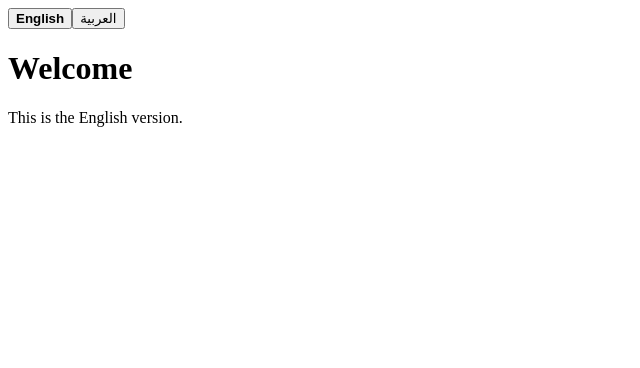
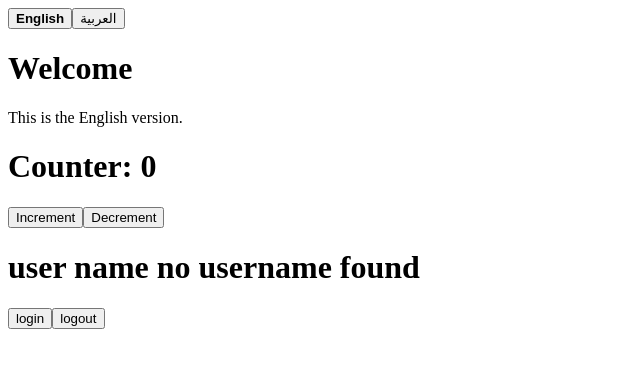
Before and after one commit to georgefikri/NEXTJS, a Next.js app in the folder my-nextjs-app/: page /en in a window 1280 px wide. Shown: the top 368 px of the page, without its empty margins (0-640 px from the left). Built offline with nearby package versions, Linux system fonts and the light colour scheme.

Commit message:
feat(context): create state management using context api for our project

```diff
--- a/my-nextjs-app/src/app/[locale]/page.tsx
+++ b/my-nextjs-app/src/app/[locale]/page.tsx
@@ -1,5 +1,8 @@
+import Counter from '@/components/Counter';
 import LanguageSwitcher from '@/components/LanguageSwitcher';
+import Users from '@/components/Users';
 import { loadMessages } from '@/lib/locale';
+
 export default async function LocalePage({ params }: { params: { locale: string } }) {
   const messages = await loadMessages(params.locale);
 
@@ -9,6 +12,9 @@ export default async function LocalePage({ params }: { params: { locale: string
 
       <h1>{messages['welcome']}</h1>
       <p>{messages['description']}</p>
+
+      <Counter />
+      <Users />
     </main>
   );
 }
--- a/my-nextjs-app/src/app/layout.tsx
+++ b/my-nextjs-app/src/app/layout.tsx
@@ -1,4 +1,6 @@
 import { ReactNode } from 'react';
+
+import GlobalProvider from '@/store/GlobalProvider';
 
 export const metadata = {
   title: 'Default Title',
@@ -16,7 +18,7 @@ export default function RootLayout({
     <html lang={params.locale || 'en'}>
       <body>
         <header></header>
-        {children}
+        <GlobalProvider>{children}</GlobalProvider>
       </body>
     </html>
   );
--- /dev/null
+++ b/my-nextjs-app/src/components/Counter.tsx
@@ -0,0 +1,17 @@
+'use client';
+import { useCount, useCounterActions } from '@/store/hooks/useAppHooks';
+
+function Counter() {
+  const count = useCount();
+  const { increment, decrement } = useCounterActions();
+
+  return (
+    <div>
+      <h1>Counter: {count}</h1>
+      <button onClick={increment}>Increment</button>
+      <button onClick={decrement}>Decrement</button>
+    </div>
+  );
+}
+
+export default Counter;
--- /dev/null
+++ b/my-nextjs-app/src/components/Users.tsx
@@ -0,0 +1,18 @@
+'use client';
+
+import { useUser, useUserActions } from '@/store/hooks/useUser';
+
+const Users = () => {
+  const user = useUser();
+  const { login, logout } = useUserActions();
+
+  return (
+    <>
+      <h1>user name {user ? user : 'no username found'}</h1>
+      <button onClick={() => login('george')}>login</button>
+      <button onClick={logout}>logout</button>
+    </>
+  );
+};
+
+export default Users;
--- /dev/null
+++ b/my-nextjs-app/src/store/GlobalProvider.tsx
@@ -0,0 +1,15 @@
+'use client';
+
+import React, { ReactNode } from 'react';
+import { AppProvider } from './context/AppContext';
+import { UserProvider } from './context/UserContext';
+
+const GlobalProvider = ({ children }: { children: ReactNode }) => {
+  return (
+    <AppProvider>
+      <UserProvider>{children}</UserProvider>
+    </AppProvider>
+  );
+};
+
+export default GlobalProvider;
--- /dev/null
+++ b/my-nextjs-app/src/store/context/AppContext.tsx
@@ -0,0 +1,32 @@
+'use client';
+
+import React, { createContext, useContext, useState, ReactNode } from 'react';
+
+interface AppState {
+  count: number;
+  increment: () => void;
+  decrement: () => void;
+}
+
+const AppContext = createContext<AppState | undefined>(undefined);
+
+export const AppProvider = ({ children }: { children: ReactNode }) => {
+  const [count, setCount] = useState(0);
+
+  const increment = () => setCount((prev) => prev + 1);
+  const decrement = () => setCount((prev) => prev - 1);
+
+  return (
+    <AppContext.Provider value={{ count, increment, decrement }}>
+      {children}
+    </AppContext.Provider>
+  );
+};
+
+export const useAppContext = () => {
+  const context = useContext(AppContext);
+  if (!context) {
+    throw new Error('useAppContext must be used within an AppProvider');
+  }
+  return context;
+};
--- /dev/null
+++ b/my-nextjs-app/src/store/context/UserContext.tsx
@@ -0,0 +1,32 @@
+'use client';
+
+import React, { createContext, useContext, useState, ReactNode } from 'react';
+
+interface UserState {
+  user: string | null;
+  login: (name: string) => void;
+  logout: () => void;
+}
+
+const UserContext = createContext<UserState | undefined>(undefined);
+
+export const UserProvider = ({ children }: { children: ReactNode }) => {
+  const [user, setUser] = useState<string | null>(null);
+
+  const login = (name: string) => setUser(name);
+  const logout = () => setUser(null);
+
+  return (
+    <UserContext.Provider value={{ user, login, logout }}>
+      {children}
+    </UserContext.Provider>
+  );
+};
+
+export const useUserContext = () => {
+  const context = useContext(UserContext);
+  if (!context) {
+    throw new Error('useUserContext must be used within a UserProvider');
+  }
+  return context;
+};
--- /dev/null
+++ b/my-nextjs-app/src/store/hooks/useAppHooks.ts
@@ -0,0 +1,13 @@
+import { useAppContext } from '../context/AppContext';
+
+// hook to get the count value
+export const useCount = () => {
+  const { count } = useAppContext();
+  return count;
+};
+
+// hook to increment and decrement actions
+export const useCounterActions = () => {
+  const { increment, decrement } = useAppContext();
+  return { increment, decrement };
+};
--- /dev/null
+++ b/my-nextjs-app/src/store/hooks/useUser.ts
@@ -0,0 +1,14 @@
+import { useUserContext } from '../context/UserContext';
+
+// hook to get username
+
+export const useUser = () => {
+  const { user } = useUserContext();
+  return user;
+};
+
+// hook to get login and logout actions
+export const useUserActions = () => {
+  const { login, logout } = useUserContext();
+  return { login, logout };
+};
```
